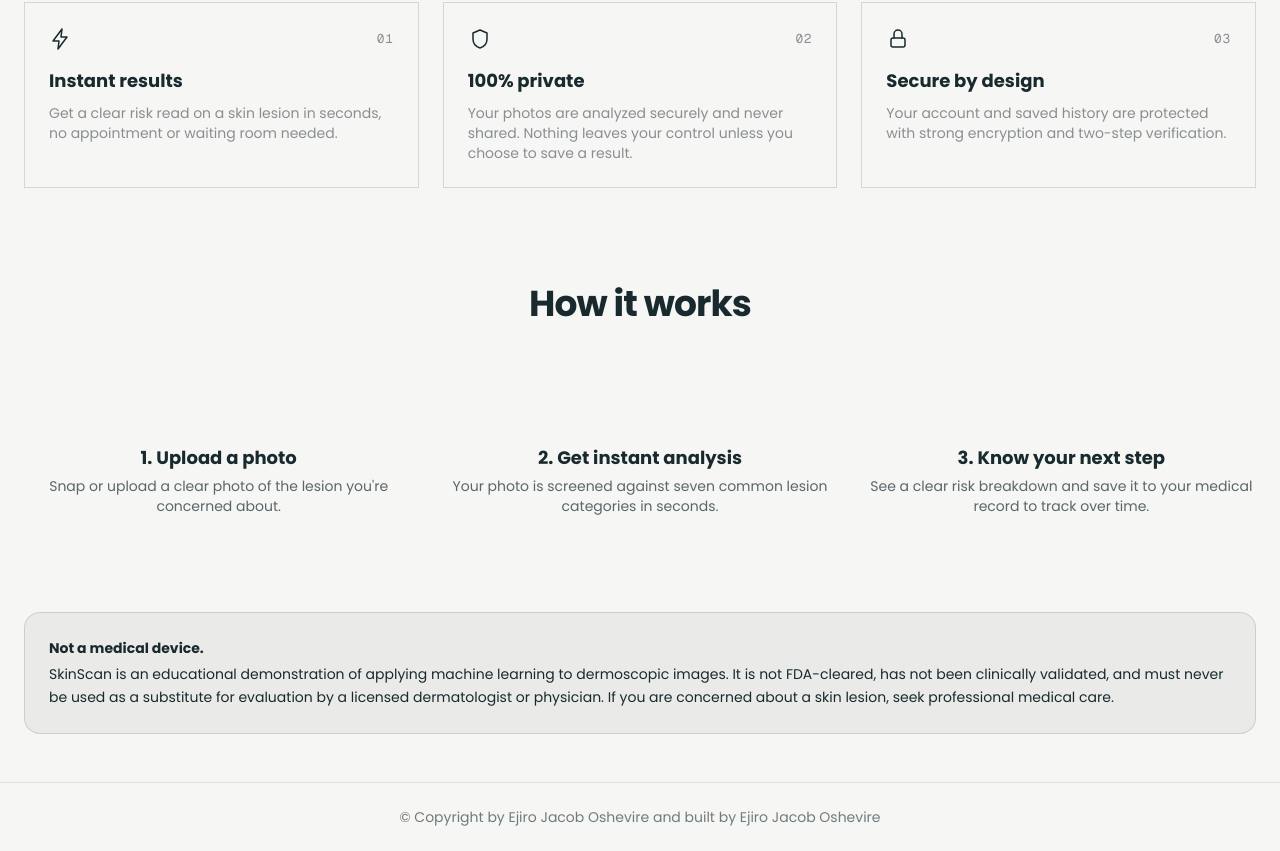
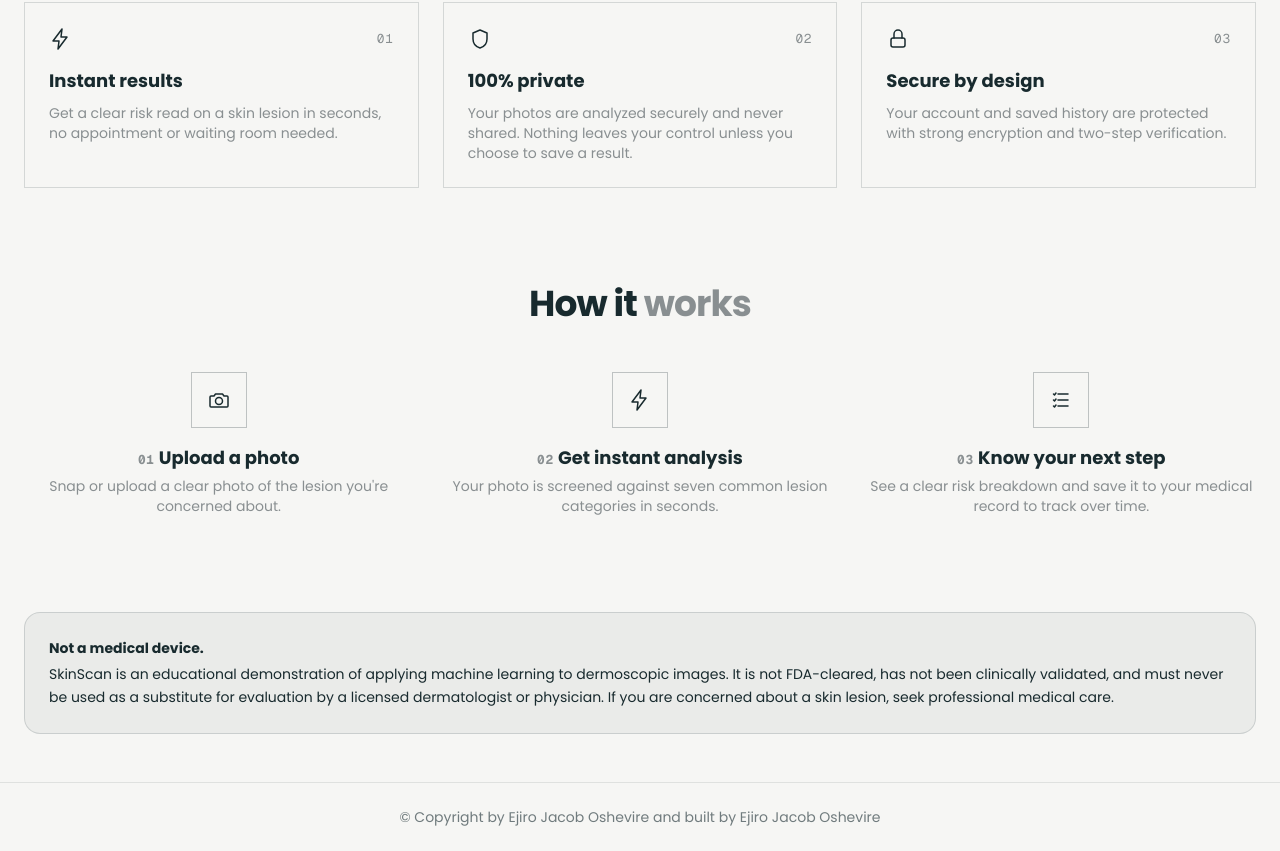
Before and after one commit to jacoboshvire/skincancerdetector, a Next.js app: page / in a window 1280 px wide. Shown: the part 775-1626 px from the top of the page. Built offline with nearby package versions, Linux system fonts and the light colour scheme.

Commit message:
auto commit @Sun Jun 28 23:14:28 BST 2026

```diff
--- a/src/app/page.tsx
+++ b/src/app/page.tsx
@@ -691,7 +691,7 @@ export default function LandingPage() {
             transition={{ duration: 0.5, ease: "easeOut" }}
             className="text-3xl sm:text-4xl font-extrabold text-center tracking-tight"
           >
-            How it <span className="gradient-text">works</span>
+            How it <span className="text-muted">works</span>
           </motion.h2>
           <div className="mt-12 grid sm:grid-cols-3 gap-8">
             {STEPS.map((s, i) => (
@@ -701,16 +701,16 @@ export default function LandingPage() {
                 whileInView={{ opacity: 1, y: 0, filter: "blur(0px)" }}
                 viewport={{ once: true, margin: "-80px" }}
                 transition={{ duration: 0.6, delay: i * 0.12, ease: [0.16, 1, 0.3, 1] }}
-                whileHover={{ y: -4 }}
                 className="text-center"
               >
-                <div className="w-14 h-14 mx-auto rounded-2xl btn-gradient text-primary-foreground flex items-center justify-center mb-4 shadow-glow">
-                  <s.icon className="w-7 h-7" />
+                <div className="w-14 h-14 mx-auto border border-foreground/25 flex items-center justify-center mb-4">
+                  <s.icon className="w-6 h-6" />
                 </div>
                 <h3 className="font-bold text-lg mb-1">
-                  {i + 1}. {s.title}
+                  <span className="nav-mono text-muted mr-1">{String(i + 1).padStart(2, "0")}</span>
+                  {s.title}
                 </h3>
-                <p className="text-sm text-foreground/70">{s.body}</p>
+                <p className="text-sm text-muted">{s.body}</p>
               </motion.div>
             ))}
           </div>
```
